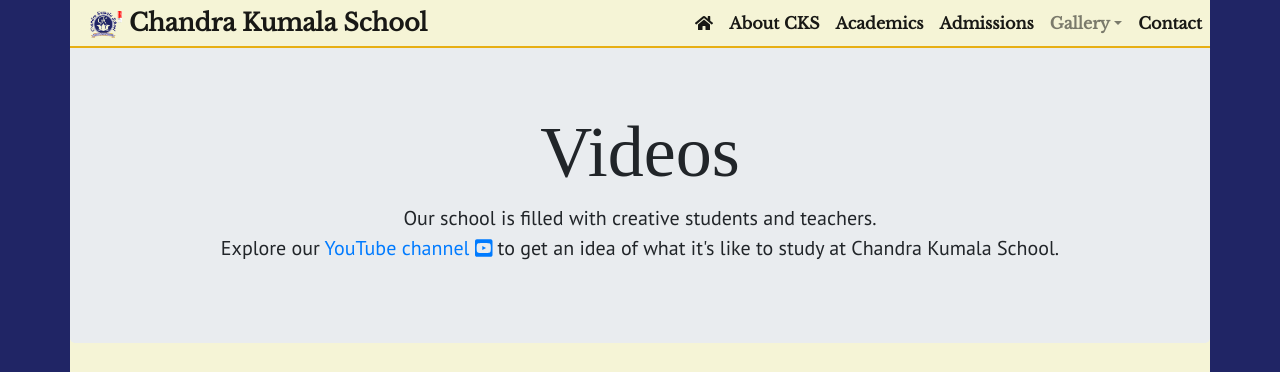
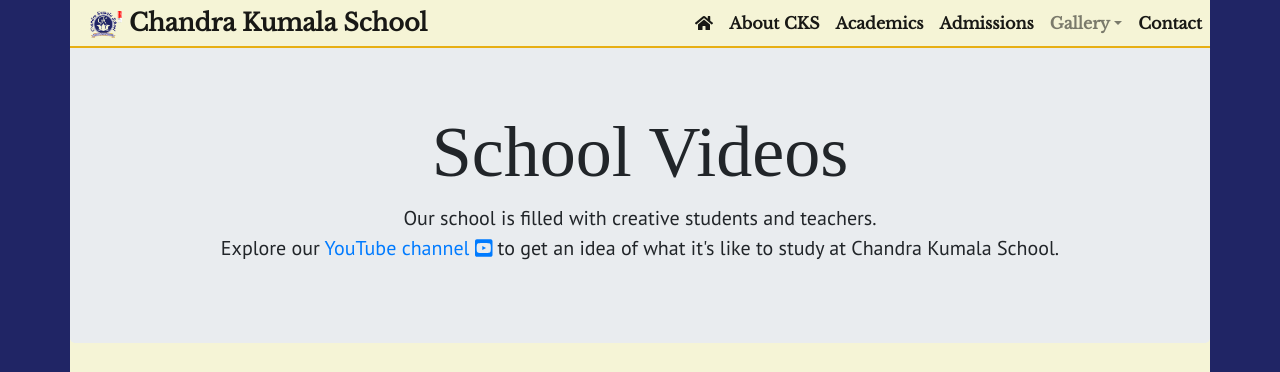
Before and after one commit to inyoka/kumala, a Django app: page /videos in a window 1280 px wide. Shown: the top 372 px of the page. Run offline with Django 3.2, Linux system fonts and the light colour scheme; some libraries are stand-ins or nearby versions.

Commit message:
Use views.py title for Videos page

```diff
--- a/templates/www/videos.html
+++ b/templates/www/videos.html
@@ -4,7 +4,7 @@
 {% block body_block %}
 
 <div class="jumbotron">
-  <h1 class="display-3" style="text-align:center;">Videos</h1>
+  <h1 class="display-3" style="text-align:center;">{{ page_title }}</h1>
   <p class="lead" style="text-align:center;">Our school is filled with creative students and teachers. <br> Explore our <a href="https://www.youtube.com/chandrakumalaschool" target="_blank">YouTube channel <i class="fab fa-youtube-square"></i></a> to get an idea of what it's like to study at Chandra Kumala School.</p>
 
 </div>
```
